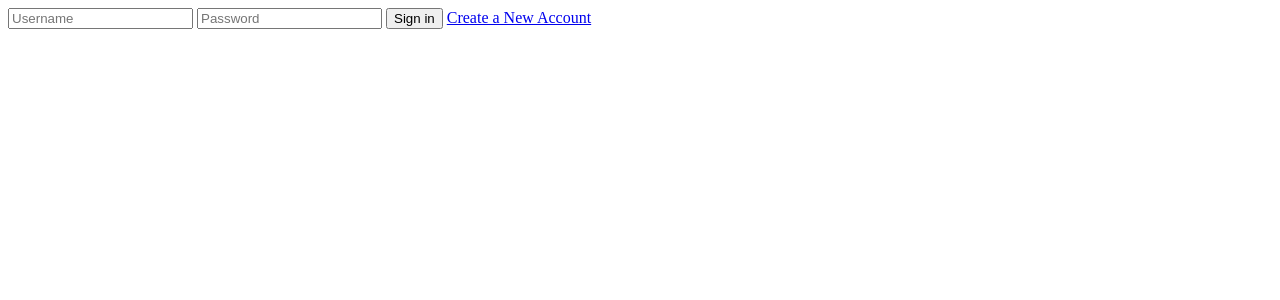
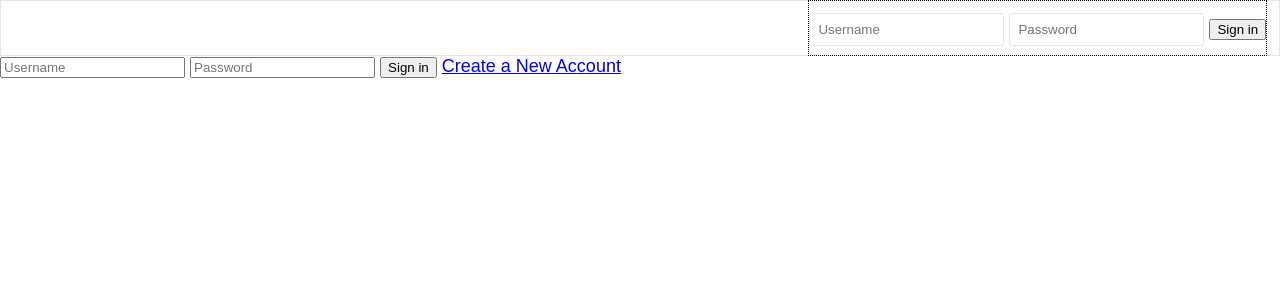
Before and after one commit to RonelTheGreat/job-hunting-web-app, a PHP site: page /login.php in a window 1280 px wide. Shown: the top 300 px of the page. Run offline with PHP 8.4, Linux system fonts and the light colour scheme.

Commit message:
may hiranat ako

```diff
--- a/assets/css/style.css
+++ b/assets/css/style.css
@@ -57,3 +57,16 @@ body{
   width: 44%;
   float: right;
 }
+
+/* LOGIN FORM*/
+.login-form{
+  border: 1px dotted black;
+  position: absolute;
+  right: 1%;
+  line-height: 3em;
+}
+.login-form input{
+  padding: 0.6em;
+  border-radius: 0.2em;
+  border: 1px solid rgb(229, 229, 229);
+}
--- a/controllers/logout.php
+++ b/controllers/logout.php
@@ -1,6 +1,6 @@
 <?php
 
   $url = '/job-hunting-web-app/views/login.php';
-  setcookie('JHID', $cookie, time() - (7 * 24 * 60 * 60), '/');
+  setcookie('JHID', $cookie, time() + (7 * 24), '/');
   header('Location: ' . $url);
   exit;
--- a/views/login.php
+++ b/views/login.php
@@ -1,9 +1,12 @@
 <?php require '../controllers/login-controller.php'; ?>
 
+<?php  include './partials/header.php'; ?>
 
+  <div class="sign-in-form">
     <form action="<?= htmlentities($_SERVER['PHP_SELF']);?>" method="post">
       <input type="text" name="username" placeholder="Username" value="">
       <input type="password" name="password" placeholder="Password" value="">
       <button type="submit" name="login">Sign in</button>
       <a href="register.php">Create a New Account </a>
     </form>
+  </div>
--- a/views/partials/header.php
+++ b/views/partials/header.php
@@ -1,4 +1,3 @@
-<?php //require '../controllers/logout.php'; ?>
 <!DOCTYPE html>
 <html>
   <head>
@@ -9,10 +8,17 @@
   <body>
 
     <nav>
+      <div class="login-form">
+        <form action="../controllers/login.php" method="post">
+          <input type="text" name="username" placeholder="Username" value="">
+          <input type="password" name="password" placeholder="Password" value="">
+          <button class="login-btn" type="submit" name="login">Sign in</button>
+        </form>
+      </div>
+
       <div class="top-nav">
         <ul>
-        <li><a href="#">Sign in</a></li>
-        <li><a href="#">Sign out</a></li>
+          <!-- <li><a href="../controllers/logout.php">Sign out</a></li> -->
         </ul>
       </div>
     </nav>
```
Lines whose indentation alone changed are shown as unchanged.
